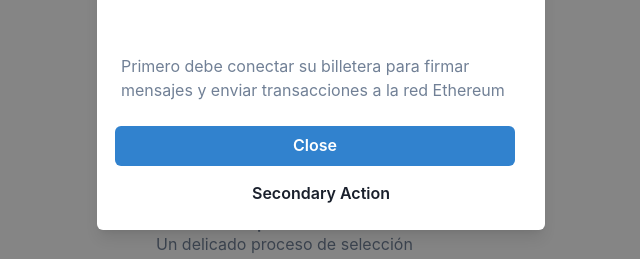
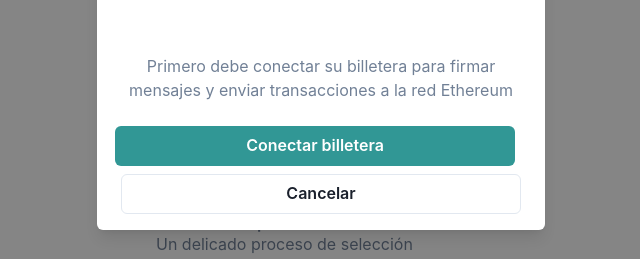
Before and after one commit to DigiCris/Cryptofertas, a React (Create React App) app in the folder front-end/: page /productDetails in a window 1280 px wide. Both pictures are taken after a click on the button "Button". Shown: the part 433-692 px from the top of the page, without its empty margins (319-959 px from the left). Built offline with nearby package versions, Linux system fonts and the light colour scheme; what @web3-react/core, @web3-react/injected-connector would draw is missing.

Commit message:
metamask modal

```diff
--- a/front-end/src/views/productDetails/index.js
+++ b/front-end/src/views/productDetails/index.js
@@ -54,15 +54,15 @@ const ProductDetails = () => {
           </Center>
           <ModalCloseButton />
           <ModalBody>
-          <Text color={'gray.500'}> Primero debe conectar su billetera para firmar mensajes y enviar transacciones a la red Ethereum</Text>
+          <Text color={'gray.500'} align="center"> Primero debe conectar su billetera para firmar mensajes y enviar transacciones a la red Ethereum</Text>
           </ModalBody>
 
           <ModalFooter>
             <VStack  w={'full'}>
-            <Button colorScheme='blue' mr={3} onClick={onClose}  w="100%">
-              Close
+            <Button colorScheme='teal' mr={3} onClick={onClose}  w="100%">
+            Conectar billetera
             </Button>
-            <Button variant='ghost'  w="100%">Secondary Action</Button>
+            <Button variant='outline'  w="100%" onClick={onClose}>Cancelar</Button>
             </VStack>
           </ModalFooter>
         </ModalContent>
```
